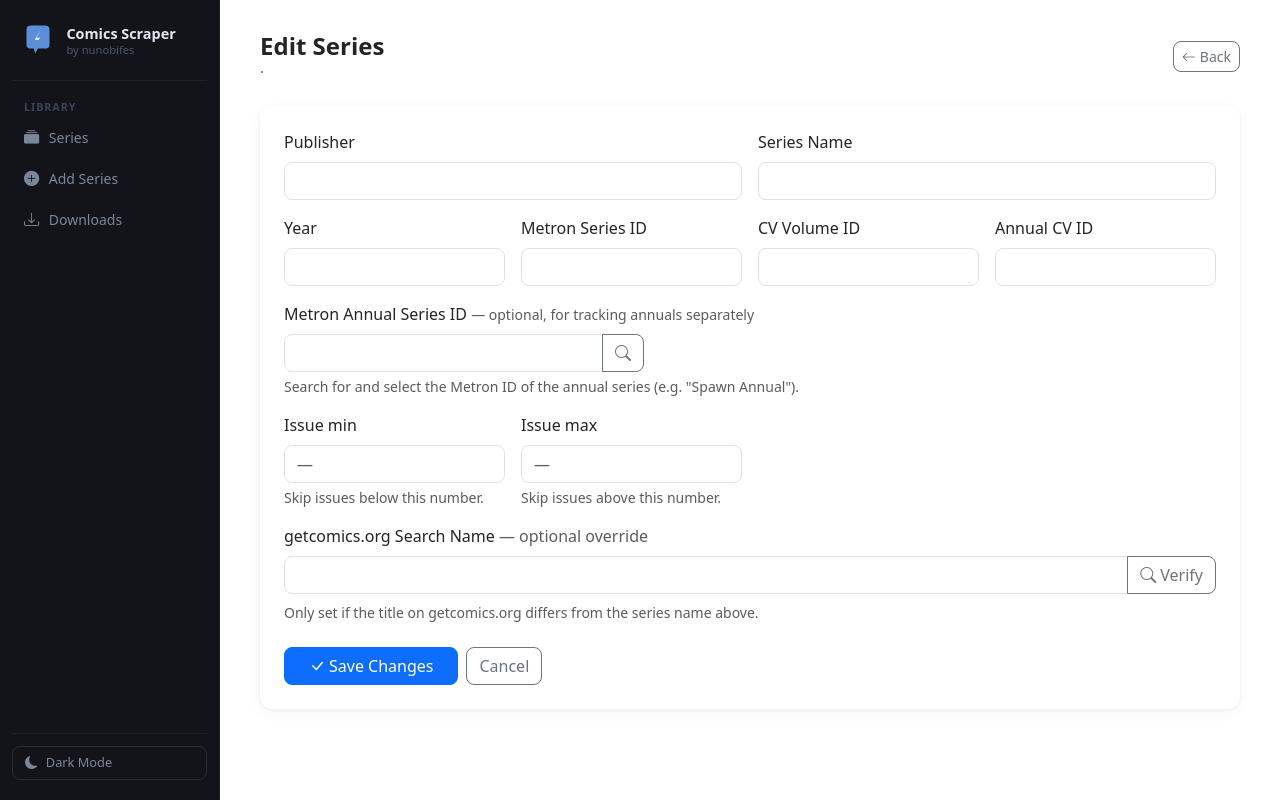
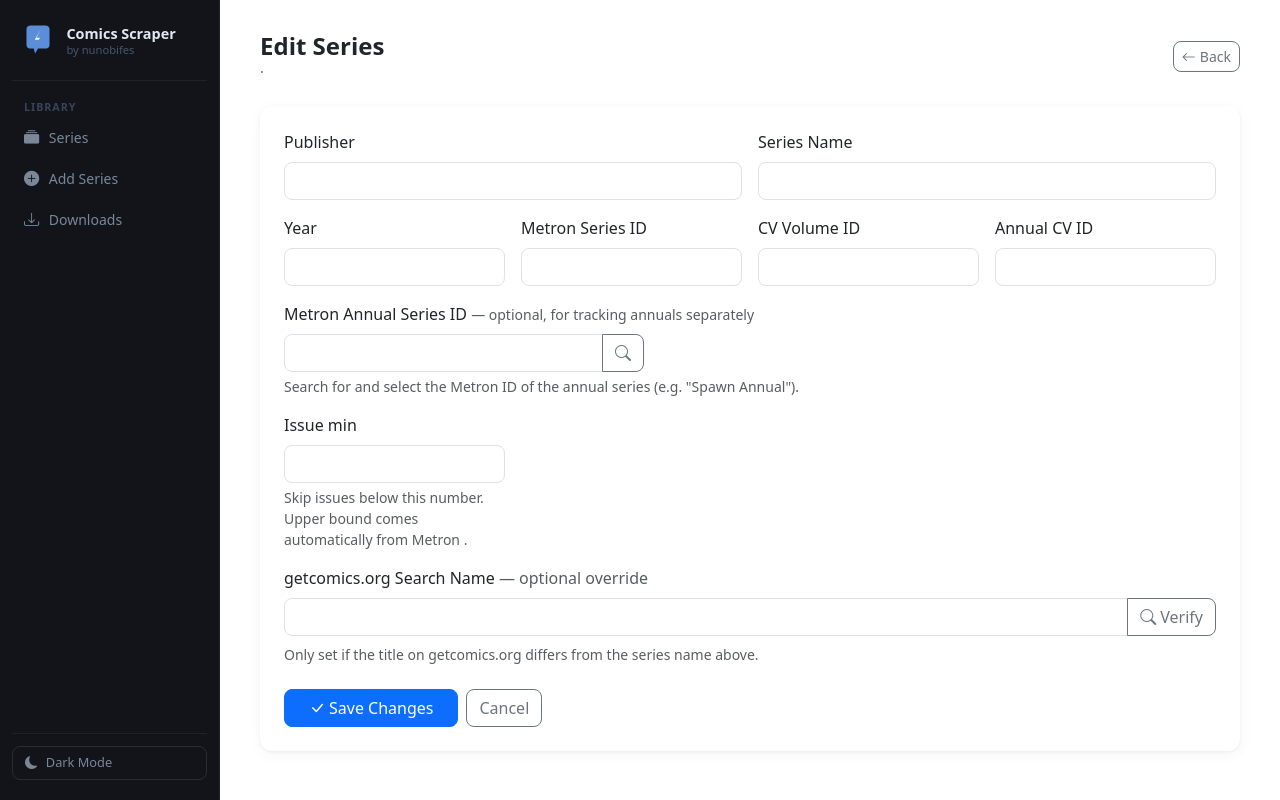
Before and after one commit to nuno-f-rocha-alb/comics-scraper-py, a FastAPI app: template web/templates/series_edit.html in a window 1280 px wide. Run offline with FastAPI, Linux system fonts and the light colour scheme; the template is opened without the code that fills it, so the values that code supplies are empty.

Commit message:
use total_issues from Metron as dynamic issue_max; issue_min defaults to 1
- Remove issue_max as a manual field; upper bound now comes automatically
  from total_issues (populated by Sync Covers / Refresh Cache from Metron)
  and grows over time as new issues are released
- issue_min kept as editable field, defaults to 1 everywhere (model,
  form, routes, scraper) — existing rows with NULL are migrated to 1
- to_scraper_tuple [8] now carries total_issues instead of issue_max
- check_and_download_comics: issue_min defaults to 1 if absent in tuple
- Detail page shows dynamic range: "Issues #N → #M" using total_issues

Co-Authored-By: Claude Sonnet 4.6 <noreply@anthropic.com>

```diff
--- a/downloader/check_and_download_comics.py
+++ b/downloader/check_and_download_comics.py
@@ -18,7 +18,7 @@ def check_and_download_comics(entry, available_comics, local_dir):
     normalized_annual_name = normalized_series_name + " annual"
 
     annual_volume_id = entry[4] if len(entry) > 4 else None
-    issue_min = entry[7] if len(entry) > 7 and entry[7] is not None else None
+    issue_min = entry[7] if len(entry) > 7 and entry[7] is not None else 1
     issue_max = entry[8] if len(entry) > 8 and entry[8] is not None else None
 
     ignore_keywords = ['Access', 'Preview', 'TPB']
--- a/web/app.py
+++ b/web/app.py
@@ -793,8 +793,7 @@ def series_create(
     getcomics_search_name: str = Form(""),
     cover_image_url: str = Form(""),
     total_issues: str = Form(""),
-    issue_min: str = Form(""),
-    issue_max: str = Form(""),
+    issue_min: str = Form("1"),
 ):
     s = Series(
         publisher=publisher.strip(),
@@ -807,8 +806,7 @@ def series_create(
         getcomics_search_name=getcomics_search_name.strip() or None,
         cover_image_url=cover_image_url.strip() or None,
         total_issues=int(total_issues) if total_issues.strip() else None,
-        issue_min=int(issue_min) if issue_min.strip() else None,
-        issue_max=int(issue_max) if issue_max.strip() else None,
+        issue_min=int(issue_min) if issue_min.strip() else 1,
     )
     db.add(s)
     db.commit()
@@ -838,8 +836,7 @@ def series_update(
     metron_annual_series_id: str = Form(""),
     annual_comicvine_volume_id: str = Form(""),
     getcomics_search_name: str = Form(""),
-    issue_min: str = Form(""),
-    issue_max: str = Form(""),
+    issue_min: str = Form("1"),
 ):
     s = db.query(Series).filter(Series.id == series_id).first()
     if not s:
@@ -852,8 +849,7 @@ def series_update(
     s.metron_annual_series_id = int(metron_annual_series_id) if metron_annual_series_id.strip() else None
     s.annual_comicvine_volume_id = int(annual_comicvine_volume_id) if annual_comicvine_volume_id.strip() else None
     s.getcomics_search_name = getcomics_search_name.strip() or None
-    s.issue_min = int(issue_min) if issue_min.strip() else None
-    s.issue_max = int(issue_max) if issue_max.strip() else None
+    s.issue_min = int(issue_min) if issue_min.strip() else 1
     db.commit()
     return RedirectResponse(
         url=f"/series/{series_id}",
--- a/web/database.py
+++ b/web/database.py
@@ -25,7 +25,9 @@ def migrate_columns():
         if "metron_annual_series_id" not in cols:
             conn.execute(text("ALTER TABLE series ADD COLUMN metron_annual_series_id INTEGER"))
         if "issue_min" not in cols:
-            conn.execute(text("ALTER TABLE series ADD COLUMN issue_min INTEGER"))
+            conn.execute(text("ALTER TABLE series ADD COLUMN issue_min INTEGER NOT NULL DEFAULT 1"))
+        else:
+            conn.execute(text("UPDATE series SET issue_min = 1 WHERE issue_min IS NULL"))
         if "issue_max" not in cols:
             conn.execute(text("ALTER TABLE series ADD COLUMN issue_max INTEGER"))
         conn.commit()
--- a/web/templates/series_detail.html
+++ b/web/templates/series_detail.html
@@ -42,11 +42,9 @@
           {{ s.publisher }}
           {% if s.year %} · {{ s.year }}{% endif %}
           {% if s.metron_series_id %} · <span class="text-muted">Metron #{{ s.metron_series_id }}</span>{% endif %}
-          {% if s.issue_min or s.issue_max %}
+          {% if s.issue_min or s.total_issues %}
            · <span class="text-muted">Issues
-            {% if s.issue_min %}#{{ s.issue_min }}{% else %}—{% endif %}
-            →
-            {% if s.issue_max %}#{{ s.issue_max }}{% else %}∞{% endif %}
+            #{{ s.issue_min or 1 }} → {% if s.total_issues %}#{{ s.total_issues }}{% else %}∞{% endif %}
            </span>
           {% endif %}
         </p>
--- a/web/templates/series_edit.html
+++ b/web/templates/series_edit.html
@@ -79,14 +79,11 @@
         <div class="col-md-3">
           <label class="form-label fw-medium">Issue min</label>
           <input type="number" class="form-control" name="issue_min"
-                 value="{{ s.issue_min or '' }}" min="0" placeholder="—">
-          <div class="form-text">Skip issues below this number.</div>
-        </div>
-        <div class="col-md-3">
-          <label class="form-label fw-medium">Issue max</label>
-          <input type="number" class="form-control" name="issue_max"
-                 value="{{ s.issue_max or '' }}" min="0" placeholder="—">
-          <div class="form-text">Skip issues above this number.</div>
+                 value="{{ s.issue_min if s.issue_min is not none else 1 }}" min="1">
+          <div class="form-text">
+            Skip issues below this number. Upper bound comes automatically from Metron
+            {% if s.total_issues %}(currently #{{ s.total_issues }}){% endif %}.
+          </div>
         </div>
 
         <!-- getcomics search name -->
```
Also changed, not shown: web/models.py (+5 -5 lines).
